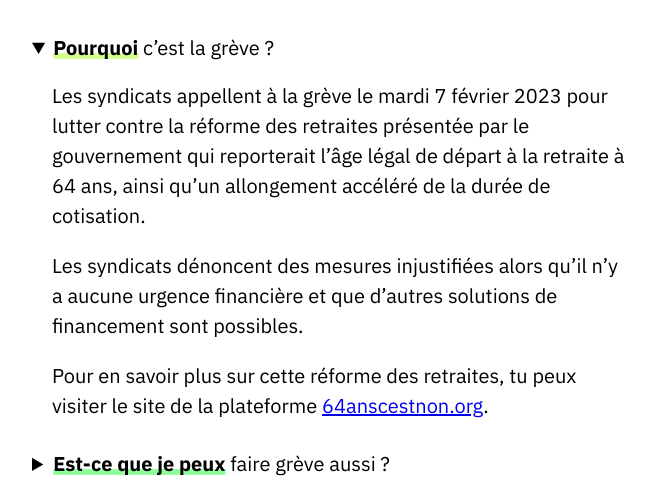
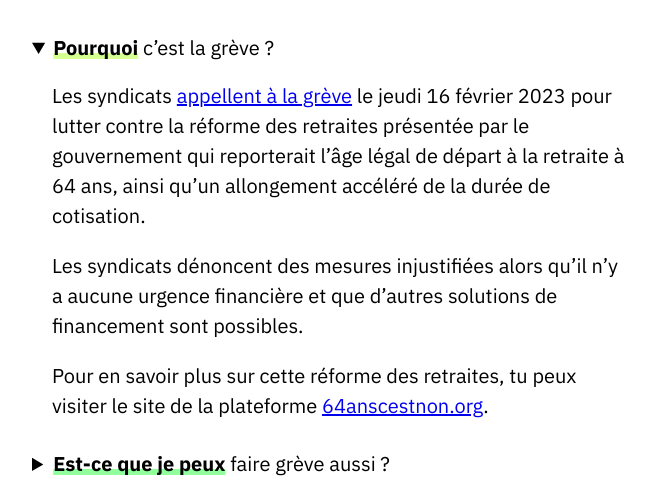
Before and after one commit to Signez/grevepointcool, a plain HTML site: page index.html in a window 1280 px wide. Both pictures are taken after a click on the heading "Pourquoi c’est la grève ?". Shown: the part 314-800 px from the top of the page, without its empty margins (116-770 px from the left). Drawn offline with Linux system fonts and the light colour scheme.

Commit message:
Update strike date and communiqué

```diff
--- a/index.html
+++ b/index.html
@@ -192,9 +192,9 @@
 
         <section>
             <p>
-                Les syndicats appellent à la grève le mardi 7 février 2023 pour lutter contre la réforme des retraites présentée par
-                le gouvernement qui reporterait l’âge légal de départ à la retraite à 64 ans, ainsi qu’un
-                allongement accéléré de la durée de cotisation.
+                Les syndicats <a href="https://solidaires.org/media/documents/communique_intersyndical_11_janvier_2023.pdf">appellent à la grève</a>
+                le jeudi 16 février 2023 pour lutter contre la réforme des retraites présentée par le gouvernement qui reporterait l’âge légal de
+                départ à la retraite à 64 ans, ainsi qu’un allongement accéléré de la durée de cotisation.
             </p>
             <p>
                 Les syndicats dénoncent des mesures injustifiées alors qu’il n’y a aucune urgence financière
```
